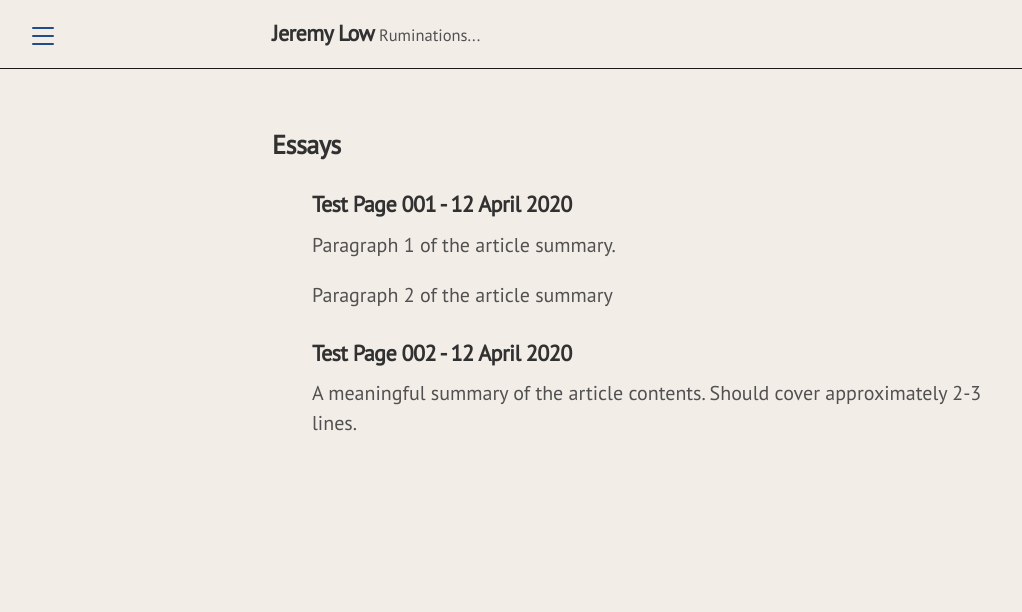
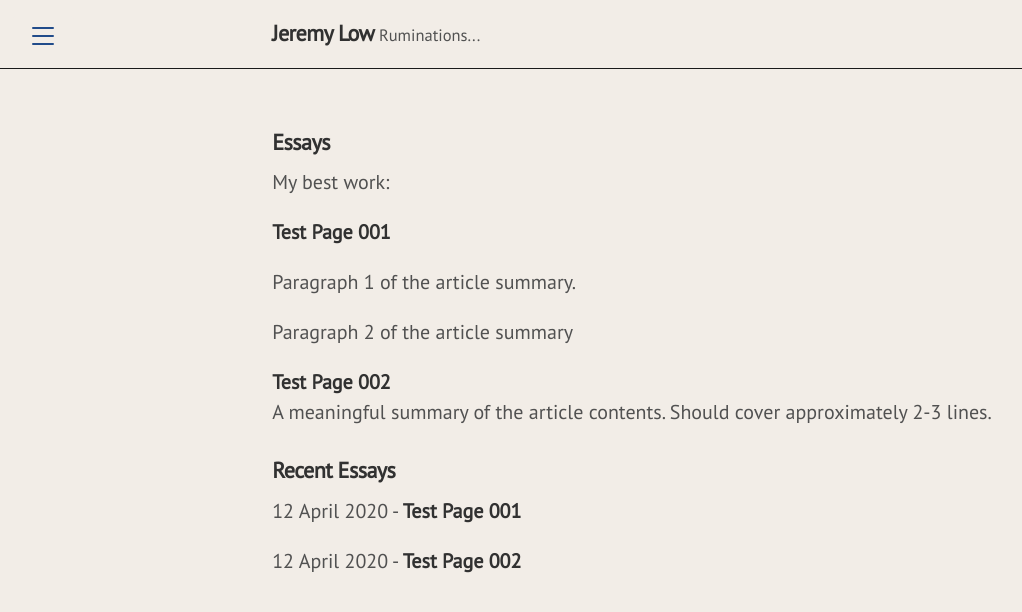
Before and after one commit to jrmylow/jrmylow.github.io, a Jekyll site: the page built from _pages/essays.md, in a window 1280 px wide. Shown: the top 612 px of the page, without its empty margins (8-1030 px from the left). Built offline with Jekyll 4.4.1, drawn with Linux system fonts in a browser that asks for light colours.

Commit message:
playing with top posts layout

```diff
--- a/_layouts/page.html
+++ b/_layouts/page.html
@@ -3,6 +3,6 @@ layout: default
 ---
 
 <div class="page">
-  <h1 class="page-title">{{ page.title }}</h1>
+  <h3 class="page-title">{{ page.title }}</h3>
   {{ content }}
 </div>
--- a/_pages/essays.md
+++ b/_pages/essays.md
@@ -3,13 +3,22 @@ layout: page
 title: Essays
 permalink: /essays/
 ---
-<ul>
-  {% assign sorted_posts = site.posts | sort: 'date' | reverse %}
-
-  {% for post in sorted_posts %}
-    <h3><a href="{{ post.url }}">{{ post.title }} - {{post.date | date_to_long_string}}</a></h3>
+My best work:
+<p>
+{% assign top_posts = site.posts | where_exp: "item", "item.tags contains 'top'" | sort: 'date' | reverse %}
+  {% for post in top_posts %}
+    <b><a href="{{ post.url }}">{{ post.title }}</a></b>
       {% for paragraph in post.summary %}
         <p>{{ paragraph.p }}</p>
       {% endfor %}
   {% endfor %}
-</ul>
+</p>
+
+### Recent Essays
+<p>
+  {% assign sorted_posts = site.posts | sort: 'date' | reverse %}
+
+  {% for post in sorted_posts %}
+    {{post.date | date_to_long_string}} - <b><a href="{{ post.url }}">{{ post.title }}</a></b><p>
+  {% endfor %}
+</p>
```
Also changed, not shown: README.md (+6 -0 lines), _posts/2020-04-12-post1.md (+1 -0 lines), _posts/2020-04-12-post2.md (+1 -1 lines).
